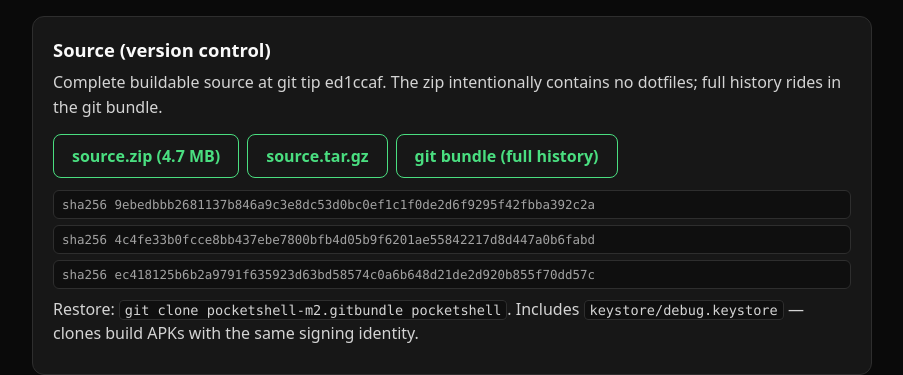
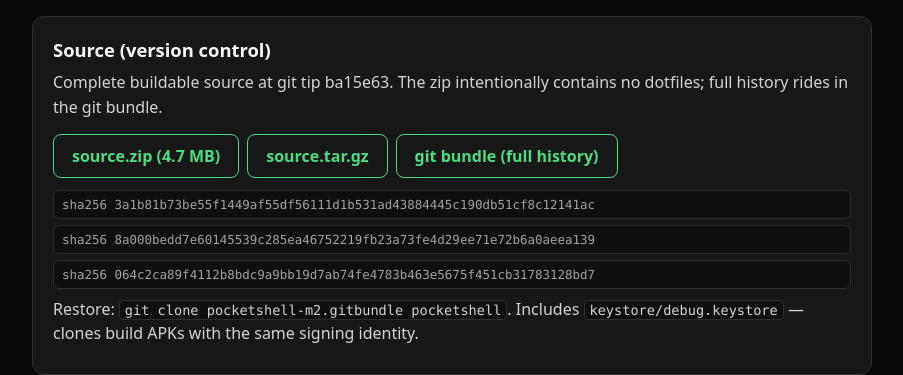
Before and after one commit to Taha-Raees/pocketshell, a Next.js app: page / in a window 1280 px wide. Shown: the part 1335-1710 px from the top of the page, without its empty margins (188-1091 px from the left). Built offline with nearby package versions, Linux system fonts and the light colour scheme.

Commit message:
web: hashes for final v0.4.1 payload (tip ba15e63)

```diff
--- a/app/page.tsx
+++ b/app/page.tsx
@@ -1,11 +1,11 @@
 const VERSION = "v0.4.1-m2.4";
-const TIP = "ed1ccaf";
+const TIP = "ba15e63";
 
 const HASHES = {
   apk: "2bbb3155bc220623eed878fed6a85259c89f5e84aa6181b185cb04054d26855f",
-  zip: "9ebedbbb2681137b846a9c3e8dc53d0bc0ef1c1f0de2d6f9295f42fbba392c2a",
-  tgz: "4c4fe33b0fcce8bb437ebe7800bfb4d05b9f6201ae55842217d8d447a0b6fabd",
-  bundle: "ec418125b6b2a9791f635923d63bd58574c0a6b648d21de2d920b855f70dd57c",
+  zip: "3a1b81b73be55f1449af55df56111d1b531ad43884445c190db51cf8c12141ac",
+  tgz: "8a000bedd7e60145539c285ea46752219fb23a73fe4d29ee71e72b6a0aeea139",
+  bundle: "064c2ca89f4112b8bdc9a9bb19d7ab74fe4783b463e5675f451cb31783128bd7",
 };
 
 function Sha({ text }: { text: string }) {
```
Also changed, not shown: download/README.md.
